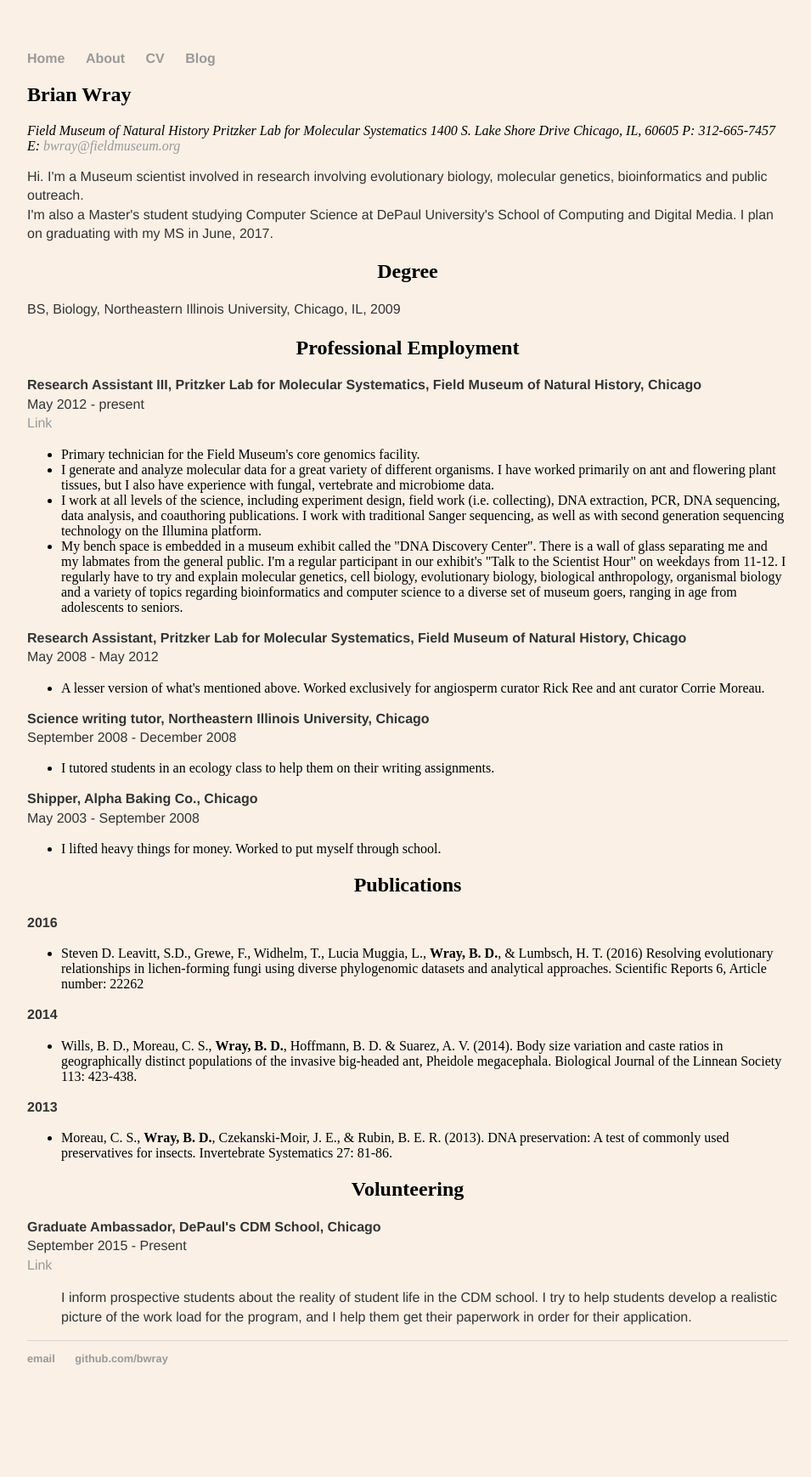
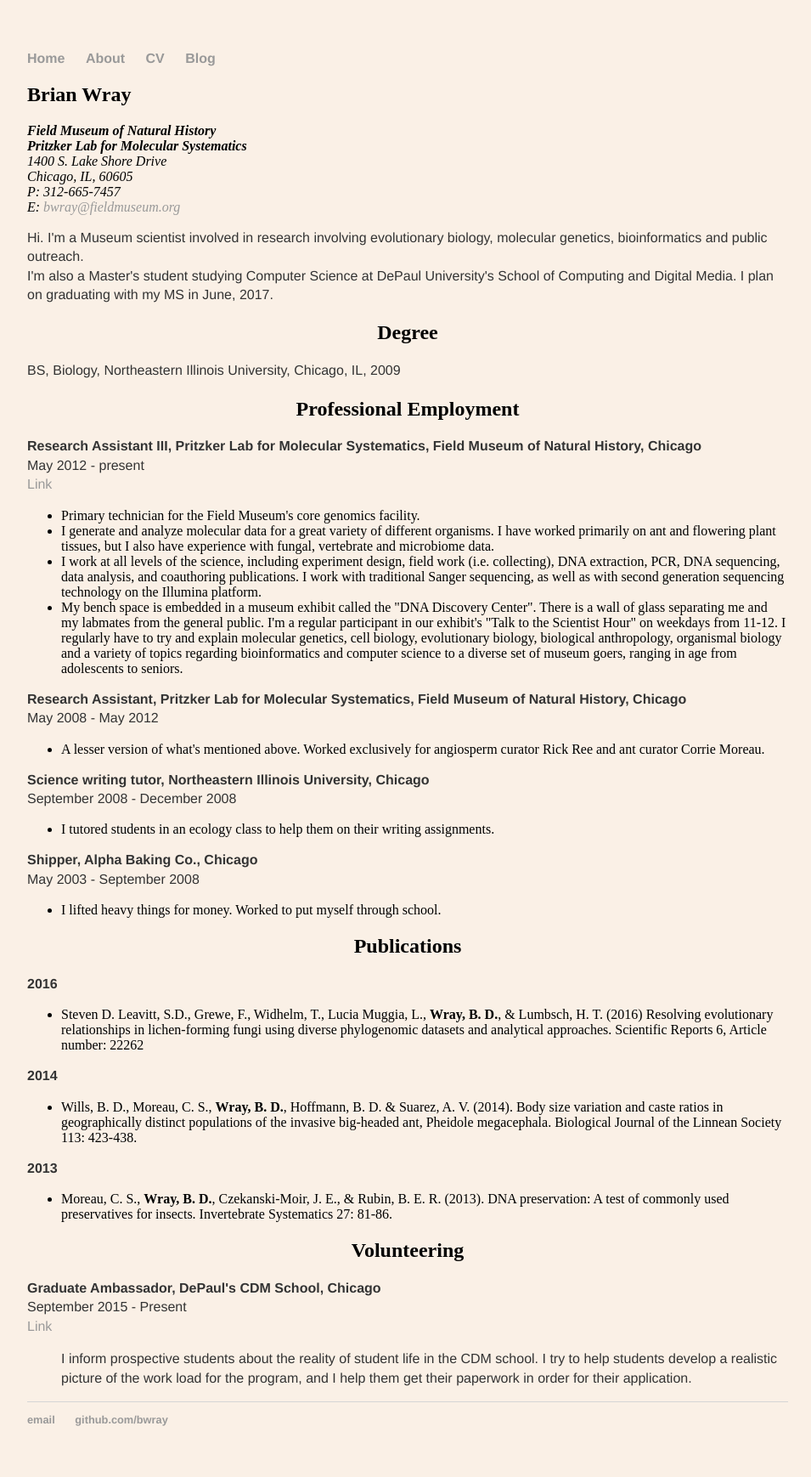
Before and after one commit to bwray/bwray.github.io, a Jekyll site: the page built from cv/index.html, in a window 1280 px wide. Shown: the whole page at 85% size, without its empty margins (160-1115 px from the left). Built offline with Jekyll 4.4.1, drawn with Linux system fonts in a browser that asks for light colours; before the commit the page ends 1666 px from its top, so only the background shows below that.

```diff
--- a/cv/index.html
+++ b/cv/index.html
@@ -4,12 +4,12 @@ title: Brian Wray's CV
 ---
 	<span itemprop="name"><h2>Brian Wray</h2></span>
 	<address>
-	Field Museum of Natural History
-	Pritzker Lab for Molecular Systematics
-	1400 S. Lake Shore Drive
-	Chicago, IL, 60605
-	P: 312-665-7457
-	E: <a href="mailto:bwray@fieldmuseum.org">bwray@fieldmuseum.org</a>
+	<strong>Field Museum of Natural History<br/>
+	Pritzker Lab for Molecular Systematics</strong><br/>
+	1400 S. Lake Shore Drive<br/>
+	Chicago, IL, 60605<br/>
+	P: 312-665-7457<br/>
+	E: <a href="mailto:bwray@fieldmuseum.org">bwray@fieldmuseum.org</a><br/>
 	</address>
 	<p style = "font-family: helvetica; font-size: 100%;">Hi. I'm a Museum scientist involved in research involving evolutionary biology, molecular genetics, bioinformatics and public outreach.
 	<br>
```
